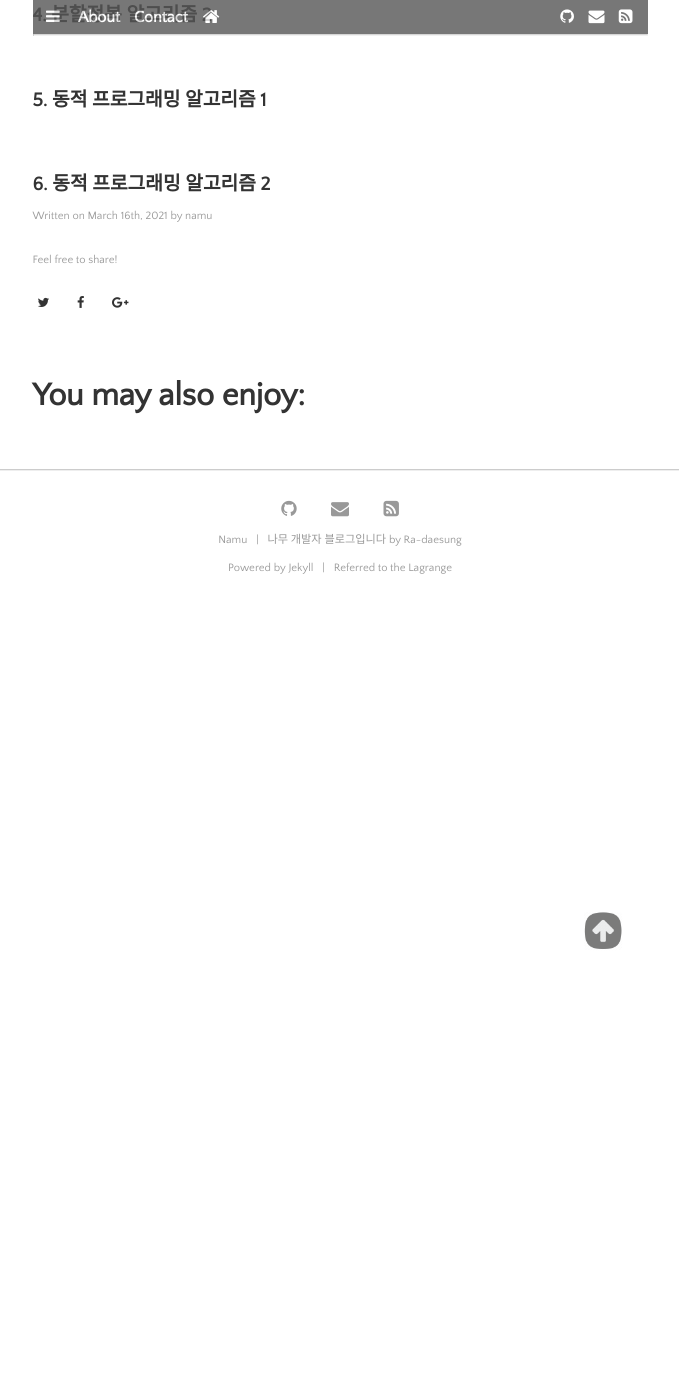
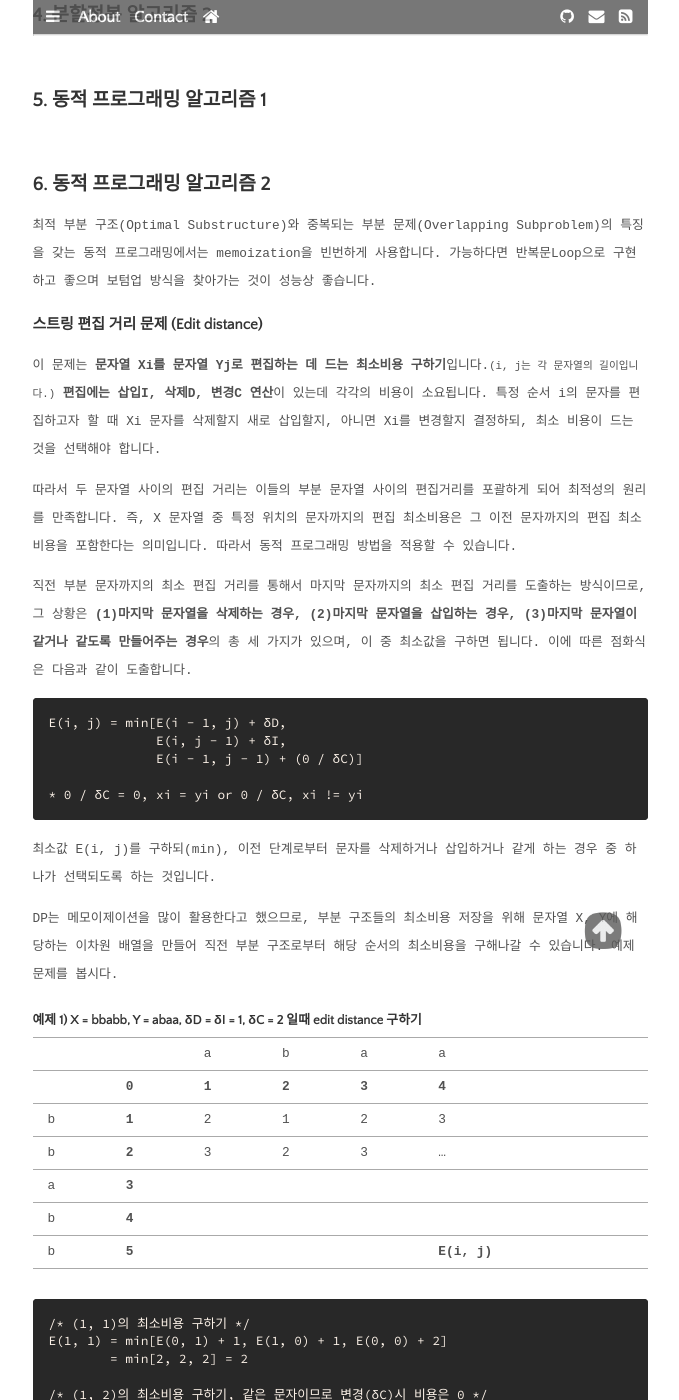
Before and after one commit to daesungRa/namu, a Jekyll site: the page built from _posts/knou/2021-03-16-algorithm.markdown, in a window 1280 px wide and 1400 px high, scrolled down 5651 px. Shown: the whole window, without its empty margins (300-979 px from the left). Built offline with Jekyll 4.4.1, drawn with Linux system fonts in a browser that asks for light colours; some web fonts are replaced; some of the changed text lies outside the part shown.

Commit message:
post: Add dp2 to algorithm

````diff
--- a/_posts/knou/2021-03-16-algorithm.markdown
+++ b/_posts/knou/2021-03-16-algorithm.markdown
@@ -199,3 +199,120 @@ O(n), O(n^2), O(n^3)중 어느 것이 가장 효율적인(연산횟수 ↓) 알
 
 <br>
 ## 6. 동적 프로그래밍 알고리즘 2
+
+최적 부분 구조(Optimal Substructure)와 중복되는 부분 문제(Overlapping Subproblem)의 특징을 갖는 동적 프로그래밍에서는
+memoization을 빈번하게 사용합니다. 가능하다면 반복문Loop으로 구현하고 좋으며 보텀업 방식을 찾아가는 것이 성능상 좋습니다.
+
+### 스트링 편집 거리 문제 (Edit distance)
+
+이 문제는 **문자열 Xi를 문자열 Yj로 편집하는 데 드는 최소비용 구하기**입니다.<small>(i, j는 각 문자열의 길이입니다.)</small>
+**편집에는 삽입I, 삭제D, 변경C 연산**이 있는데 각각의 비용이 소요됩니다.
+특정 순서 i의 문자를 편집하고자 할 때 Xi 문자를 삭제할지 새로 삽입할지, 아니면 Xi를 변경할지 결정하되,
+최소 비용이 드는 것을 선택해야 합니다.
+
+따라서 두 문자열 사이의 편집 거리는 이들의 부분 문자열 사이의 편집거리를 포괄하게 되어 최적성의 원리를 만족합니다.
+즉, X 문자열 중 특정 위치의 문자까지의 편집 최소비용은 그 이전 문자까지의 편집 최소비용을 포함한다는 의미입니다.
+따라서 동적 프로그래밍 방법을 적용할 수 있습니다.
+
+직전 부분 문자까지의 최소 편집 거리를 통해서 마지막 문자까지의 최소 편집 거리를 도출하는 방식이므로,
+그 상황은 **(1)마지막 문자열을 삭제하는 경우, (2)마지막 문자열을 삽입하는 경우,
+(3)마지막 문자열이 같거나 같도록 만들어주는 경우**의 총 세 가지가 있으며, 이 중 최소값을 구하면 됩니다.
+이에 따른 점화식은 다음과 같이 도출합니다.
+
+```text
+E(i, j) = min[E(i - 1, j) + δD,
+              E(i, j - 1) + δI,
+              E(i - 1, j - 1) + (0 / δC)]
+
+* 0 / δC = 0, xi = yi or 0 / δC, xi != yi
+```
+
+최소값 E(i, j)를 구하되(min),
+이전 단계로부터 문자를 삭제하거나 삽입하거나 같게 하는 경우 중 하나가 선택되도록 하는 것입니다.
+
+DP는 메모이제이션을 많이 활용한다고 했으므로,
+부분 구조들의 최소비용 저장을 위해 문자열 X, Y에 해당하는 이차원 배열을 만들어
+직전 부분 구조로부터 해당 순서의 최소비용을 구해나갈 수 있습니다. 예제 문제를 봅시다.
+
+#### 예제 1) X = bbabb, Y = abaa, δD = δI = 1, δC = 2 일때 edit distance 구하기
+
+|  |  | a | b | a | a |
+|  | **0** | **1** | **2** | **3** | **4** |
+| b | **1** | 2 | 1 | 2 | 3 |
+| b | **2** | 3 | 2 | 3 | ... |
+| a | **3** |  |  |  |  |
+| b | **4** |  |  |  |  |
+| b | **5** |  |  |  | **E(i, j)** |
+
+```text
+/* (1, 1)의 최소비용 구하기 */
+E(1, 1) = min[E(0, 1) + 1, E(1, 0) + 1, E(0, 0) + 2]
+        = min[2, 2, 2] = 2
+
+/* (1, 2)의 최소비용 구하기, 같은 문자이므로 변경(δC)시 비용은 0 */
+E(1, 2) = min[E(0, 2) + 1, E(1, 1) + 1, E(0, 1) + 0]
+        = min[3, 3, 1] = 1
+
+/* (1, 3)의 최소비용 구하기 */
+E(1, 3) = min[E(0, 3) + 1, E(1, 2) + 1, E(0, 2) + 2]
+        = min[4, 2, 4] = 2
+
+...
+```
+
+순서대로 각 항목의 최소비용을 구해나가는 과정을 메모이제이션으로 나타낸 것입니다.
+최적 부분 구조가 보이시나요? 각 순서의 항목들은 이전 문자까지의 최소비용으로부터 구해집니다.
+삭제, 삽입 시 1의 비용이 추가되고 변경시 2의 비용이 순서대로 추가되는 것이죠.
+만약 Xi -> Yj 문자가 같다면 바꿀 필요가 없으므로 변경 비용은 0일 것입니다.
+
+이런 식으로 E(i, j)를 구하게 되면 최소 비용은 5가 도출됩니다.
+이번에는 의미 있는 문자열로 문제를 풀어봅시다.
+
+#### 예제 2) X = SNOWY, Y = SUNNY, δD = δI = 1, δC = 2 일때 edit distance 구하기
+
+|  |  | S | U | N | N | Y |
+|  | **0** | **1** | **2** | **3** | **4** | **5** |
+| S | **1** | 0 | 1 | 2 | 3 | 4 |
+| N | **2** | 1 | 2 | 1 | 2 | 3 |
+| O | **3** | 2 | 3 | ... |  |  |
+| W | **4** |  |  |  |  |  |
+| Y | **5** |  |  |  |  | **4** |
+
+```text
+/* (1, 1)의 최소비용 구하기, 같은 문자이므로 변경(δC)시 비용은 0 */
+E(1, 1) = min[E(0, 1) + 1, E(1, 0) + 1, E(0, 0) + 0]
+        = min[2, 2, 0] = 0
+
+/* (1, 2)의 최소비용 구하기 */
+E(1, 2) = min[E(0, 2) + 1, E(1, 1) + 1, E(0, 1) + 2]
+        = min[3, 1, 3] = 1
+
+/* (1, 3)의 최소비용 구하기 */
+E(1, 3) = min[E(0, 3) + 1, E(1, 2) + 1, E(0, 2) + 2]
+        = min[4, 2, 4] = 2
+
+...
+```
+
+풀이 과정은 위와 동일합니다. 직전 문자의 최소비용으로부터 다음 문자의 최소비용을 도출하는 방식입니다.
+
+이제 코드로 구현을 해볼텐데, 위 알고리즘의 순서대로 하면 됩니다.
+
+1. X, Y 문자열과 각 편집비용 입력
+2. 충분한 크기의 메모이제이션 생성(X, Y 문자열 길이의 +1)
+3. 초기값 세팅
+    - 초기값은 (1, 0), (2, 0), ..., (i, 0) 자리에 X의 각 문자를 세팅하고, Y 문자열에 대해서도 동일하게 하면 됩니다.
+4. **i, j 순서까지 반복하여 최소비용 구하기**
+    - 메모이제이션 이차원 배열의 각 항목에 최소비용을 넣되,
+    - 각각의 직전 항목으로부터 insert, delete, change 중 최소비용을 선택합니다.
+5. 최소비용 반환
+
+이것을 파이썬으로 구현해 보겠습니다.
+
+```python
+def solution(str1, str2, insert, delete, change):
+    answer = list()
+    n = len(str1)
+    m = len(str2)
+    return answer[n][m]
+```
````
